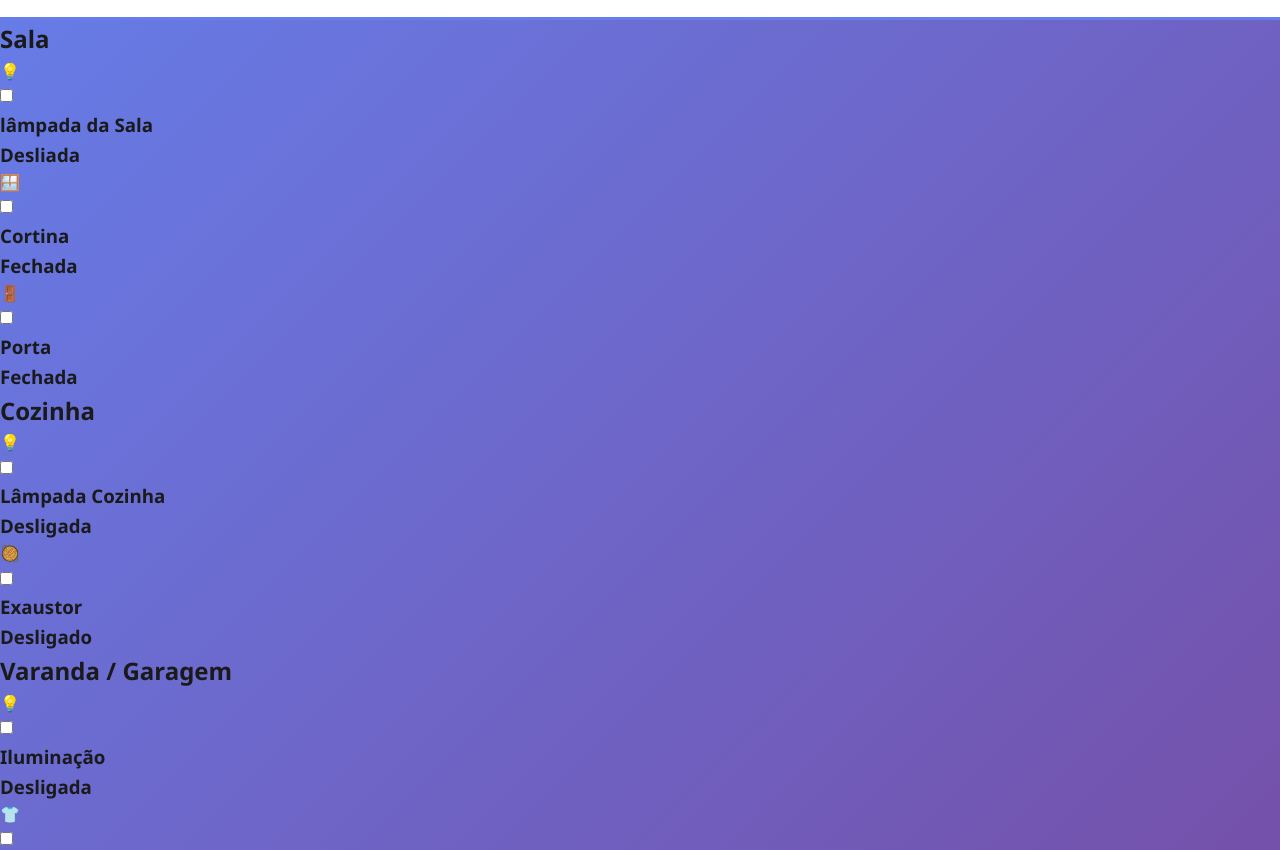
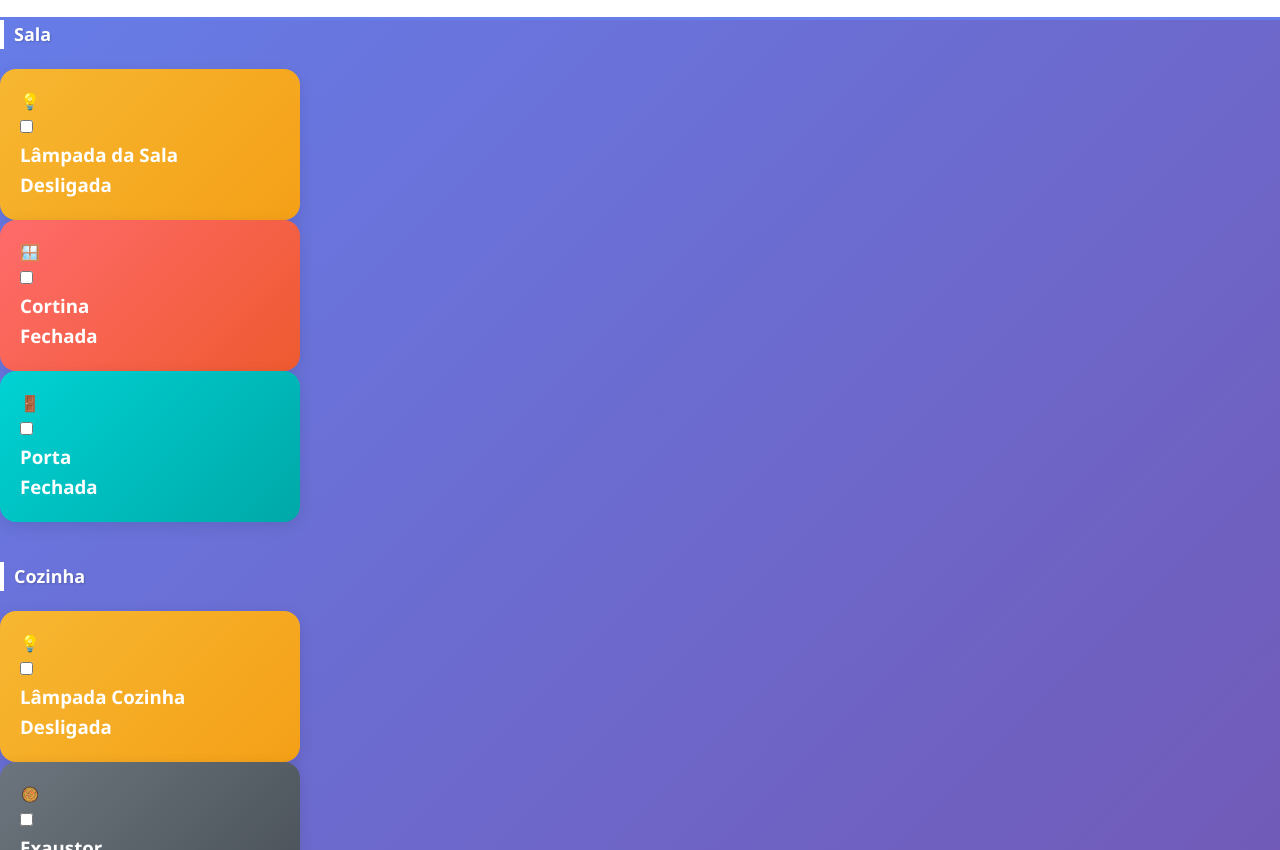
Before and after one commit to VictorMangabeira/Casa-Inteligente, a plain HTML site: page index.html in a window 1280 px wide. Shown: the part 95-945 px from the top of the page. Drawn offline with Linux system fonts and the light colour scheme.

Commit message:
adicionando estilo

```diff
--- a/index.html
+++ b/index.html
@@ -18,13 +18,18 @@
         <!-- Seções da págima -->
 
         <!-- SALA -->
-        <section>
-            <h2>Sala</h2>
+        <!-- Class para estilizar separadamente, todas as sections -->
+        <section class="comodos-section">
+            <h2 class="titulo-section">Sala</h2>
             <!-- LÂMPADA DA SALA -->
             <!-- Cria divições dentro da seções, para ajudar a codificar separadamente cada conteudo -->
             <div>
                 <!-- criando uma segunda divição para as figurinhas e para o * checkbox(caixa de confirmação/marcação) * -->
-                <div>
+               <!-- LAMPADA DA SALA -->
+                <!-- Class para estilizar cada div/divisão. Cria um type/variavel para identificar cada divição  -->
+            <div class="dispositivo-card" data-type="lampada">
+                <!-- Class para dividir a parte de cima das seções  -->
+               <div class="device-header">
                     <p>💡</p>
                      <!-- Label fica vazio -->
                     <label for="">
@@ -32,12 +37,12 @@
                         <input type="checkbox">
                     </label>
                </div>
-                <h3>lâmpada da Sala</h3>
-                <h3>Desliada</h3>
+              <h3>Lâmpada da Sala</h3>
+              <h3>Desligada</h3>
             </div>
 
 <!-- CORTINA DA SALA -->
-            <div>
+            <div class="dispositivo-card" data-type="cortina">
                 <div>
                     <p>🪟</p>
                     <label for="">
@@ -47,9 +52,8 @@
                 <h3>Cortina</h3>
                 <h3>Fechada</h3>
             </div>
-
             <!-- PORTA -->
-            <div>
+            <div class="dispositivo-card" data-type="porta">
                 <div>
                     <p>🚪</p>
                     <label for="">
@@ -60,12 +64,11 @@
                 <h3>Fechada</h3>
             </div>
         </section>
-
         <!-- COZINHA -->
-        <section>
-            <h2>Cozinha</h2>
+        <section class="comodos-section">
+            <h2 class="titulo-section">Cozinha</h2>
             <!-- LÂMPADA COZINHA -->
-            <div>
+            <div class="dispositivo-card" data-type="lampada">
                 <div>
                     <p>💡</p>
                     <label for="">
@@ -75,12 +78,11 @@
                 <h3>Lâmpada Cozinha</h3>
                 <h3>Desligada</h3>
             </div>
-
             <!-- EXAUSTOR -->
-            <div>
+            <div class="dispositivo-card" data-type="exaustor">
                 <div>
                     <p>🥘</p>
-                    <label for="">
+                    <label>
                         <input type="checkbox">
                     </label>
                 </div>
@@ -88,14 +90,11 @@
                 <h3>Desligado</h3>
             </div>
         </section>
-
-
         <!-- VARANDA / GARAGEM -->
-        <section>
-            <h2>Varanda / Garagem</h2>
-
-             <!-- ILUMINAÇÂO -->
-               <div>
+        <section class="comodos-section">
+            <h2 class="titulo-section">Varanda / Garagem</h2>
+            <!-- ILUMINAÇÃO -->
+            <div class="dispositivo-card" data-type="lampada">
                 <div>
                     <p>💡</p>
                     <label for="">
@@ -105,9 +104,8 @@
                 <h3>Iluminação</h3>
                 <h3>Desligada</h3>
             </div>
-
             <!-- VARAL -->
-              <div>
+            <div class="dispositivo-card" data-type="varal">
                 <div>
                     <p>👕</p>
                     <label for="">
@@ -117,23 +115,21 @@
                 <h3>Varal</h3>
                 <h3>Fechado</h3>
             </div>
-
-                <!-- PORTÂO -->
-                 <div>
+            <!-- PORTÃO -->
+            <div class="dispositivo-card" data-type="portao">
                 <div>
                     <p>🚗</p>
                     <label for="">
                         <input type="checkbox">
                     </label>
+                </div>
                 <h3>Portão</h3>
                 <h3>Fechado</h3>
             </div>
-                 </div>
-
-                 <!-- IRRIGAÇÂO -->
+            <!-- IRRIGAÇÃO -->
+            <div class="dispositivo-card" data-type="irrigacao">
                 <div>
-                    <div>
-                        <p>🌱</p>
+                    <p>🪴</p>
                     <label for="">
                         <input type="checkbox">
                     </label>
@@ -141,8 +137,32 @@
                 <h3>Irrigação</h3>
                 <h3>Desligado</h3>
             </div>
-
         </section>
     </main>
 </body>
 </html>
+
+
+<!--  ================================  -->
+
+
+<!DOCTYPE html>
+<html lang="pt-BR">
+<head>
+    <meta charset="UTF-8">
+    <meta name="viewport" content="width=device-width, initial-scale=1.0">
+    <title>Casa Inteligente</title>
+    <link rel="stylesheet" href="style.css">
+</head>
+<body>
+    <header>
+        <h1>Casa Inteligente</h1>
+        <p>
+            Controle todos os seus dispositivos em um
+            só lugar.
+        </p>
+    </header>
+    <main>
+        <!-- SALA -->
+        <section class="comodos-section">
+            <h2 class="titulo-section">Sala</h2>
--- a/style.css
+++ b/style.css
@@ -1,47 +1,90 @@
-/* ============= ESTILIZAÇÃO BÁSICA ============= */
-
-/* Configuração principal */
-*
-{
+/* ======== ESTILIZAÇÃO BÁSICA ======== */
+* {
     margin: 0;
     padding: 0;
     box-sizing: border-box;
 }
 
-/* Configuração do corpo */
-body
-{
-    font-family: "Segoe UI", Roboto;
+body {
+    font-family: 'Segoe UI', Roboto;
     background: linear-gradient(135deg, #667eea 0%, #764ba2 100%);
     color: #1a1a1a;
-    /* Altura da linha */
     line-height: 1.6;
 }
 
-
-/* ======= HEADER ======= */
+/* ======== HEADER ======== */
 header
 {
-    background-color: #ffff;
+    background-color: #fff;
     border-bottom: 3px solid #667eea;
-    /* espaçamento entre a para o texto/margem. fora de onde estou colocando */
     padding: 20px;
     text-align: center;
     box-shadow: 0 4px 15 rgba(0, 0, 0, 0.1);
 }
 
-/* Titulo do header */
 header h1
 {
-    font-size: 28px;
-    font-weight: 600;
-    color: #667eea;
-    margin-bottom: 5px;
+   font-size: 28px;
+   font-weight: 600;
+   color: #667eea;
+   margin-bottom: 5px;
 }
 
-/* Paragrafo do header */
-header p
-{
+header p {
     color: #666;
     font-size: 14px;
 }
+
+/* ================== SEÇÃO DE CÔMODOS ================== */
+
+.comodos-section {
+    margin-bottom: 40px;
+}
+
+.titulo-section {
+    font-size: 18px;
+    font-weight: 600;
+    color: #fff;
+    margin-bottom: 20px;
+    padding-left: 10px;
+    border-left: 4px solid #fff;
+    text-shadow: 1px 1px 2px rgba(0, 0, 0, 0.2);
+}
+
+.dispositivo-card {
+    border-radius: 16px;
+    padding: 20px;
+    border: none;
+    box-shadow: 0 4px 15px rgba(0, 0, 0, 0.1);
+    color: #fff;
+    max-width: 300px;
+    font-weight: 500;
+}
+
+.dispositivo-card[data-type="lampada"]{
+    background: linear-gradient(135deg, #f7b731 0%, #f4a017 100%);
+}
+
+.dispositivo-card[data-type="cortina"]{
+    background: linear-gradient(135deg, #ff6b6b 0%, #ee5a2f 100%);
+}
+
+.dispositivo-card[data-type="porta"]{
+    background: linear-gradient(135deg, #00d2d3 0%, #00a8a8 100%);
+}
+
+.dispositivo-card[data-type="exaustor"]{
+    background: linear-gradient(135deg, #6c757d 0%, #495057 100%);
+}
+
+.dispositivo-card[data-type="varal"]{
+    background: linear-gradient(135deg, #a8e6cf 0%, #56ab91 100%);
+}
+
+.dispositivo-card[data-type="portao"]{
+    background: linear-gradient(135deg, #ff7979 0%, #f06666 100%);
+}
+
+.dispositivo-card[data-type="irrigacao"]{
+    background: linear-gradient(135deg, #45b4d4 0%, #2d8aa2 100%);
+}
```
Lines whose indentation alone changed are shown as unchanged.
